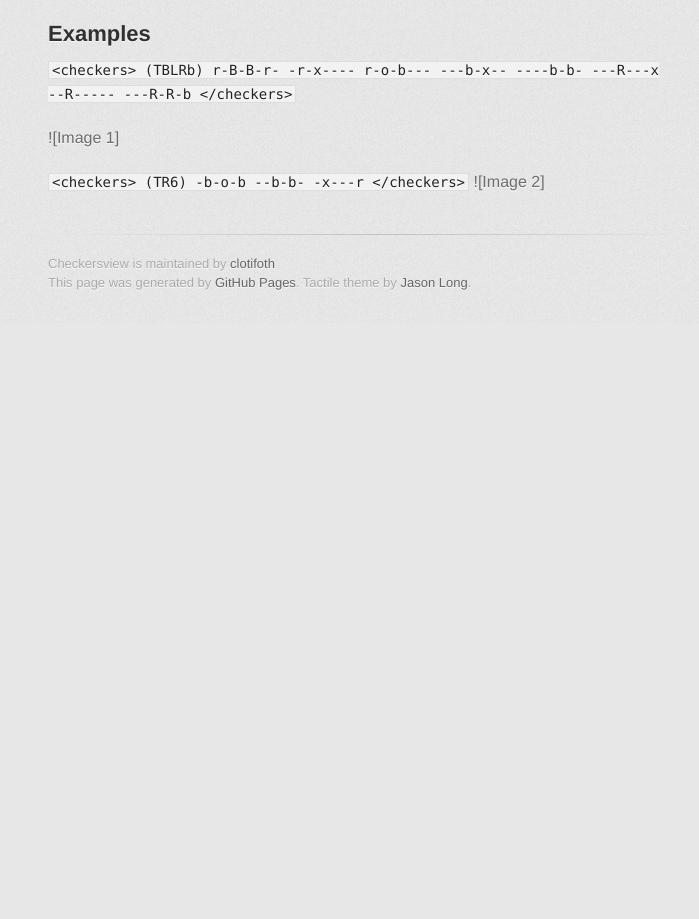
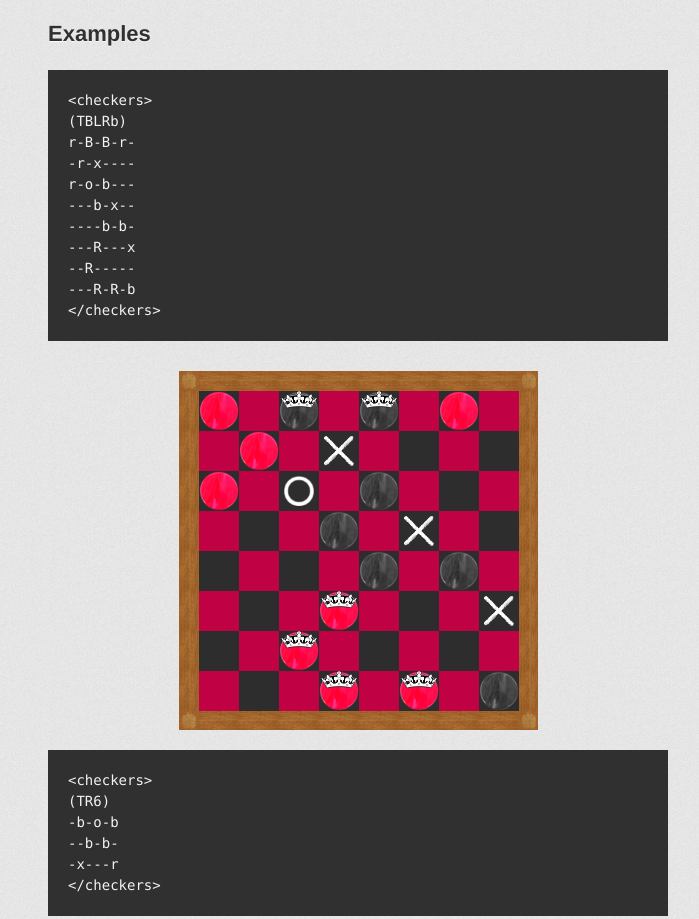
Before and after one commit to clotifoth/checkersview, a plain HTML site: page index.html in a window 1280 px wide. Shown: the part 1011-1930 px from the top of the page, without its empty margins (282-981 px from the left). Before the commit the page ends 1334 px from the top, so only its background shows below. Drawn offline with Linux system fonts and the light colour scheme; a web font is replaced by a local one.

Commit message:
Added demonstration images and fixed code layout

```diff
--- a/index.html
+++ b/index.html
@@ -69,7 +69,7 @@
 <h2>
 <a id="examples" class="anchor" href="#examples" aria-hidden="true"><span class="octicon octicon-link"></span></a>Examples</h2>
 
-<p><code>&lt;checkers&gt;
+<p><pre><code>&lt;checkers&gt;
 (TBLRb)
 r-B-B-r-
 -r-x----
@@ -79,17 +79,19 @@ r-o-b---
 ---R---x
 --R-----
 ---R-R-b
-&lt;/checkers&gt;</code></p>
+&lt;/checkers&gt;</code></pre></p>
 
-<p>![Image 1]</p>
+<img src = "./images/checkers1.png" style = "display: block; margin-left: auto; margin-right: auto; "	/>
 
-<p><code>&lt;checkers&gt;
+<p><pre><code>&lt;checkers&gt;
 (TR6)
 -b-o-b
 --b-b-
 -x---r
-&lt;/checkers&gt;</code>
-![Image 2]</p>
+&lt;/checkers&gt;</code></pre>
+
+<img src = "./images/checkers2.png" style = "display: block; margin-left: auto; margin-right: auto; "   />
+
         </section>
 
         <footer>
```
Also changed, not shown: images/checkers1.png (added), images/checkers2.png (added).
